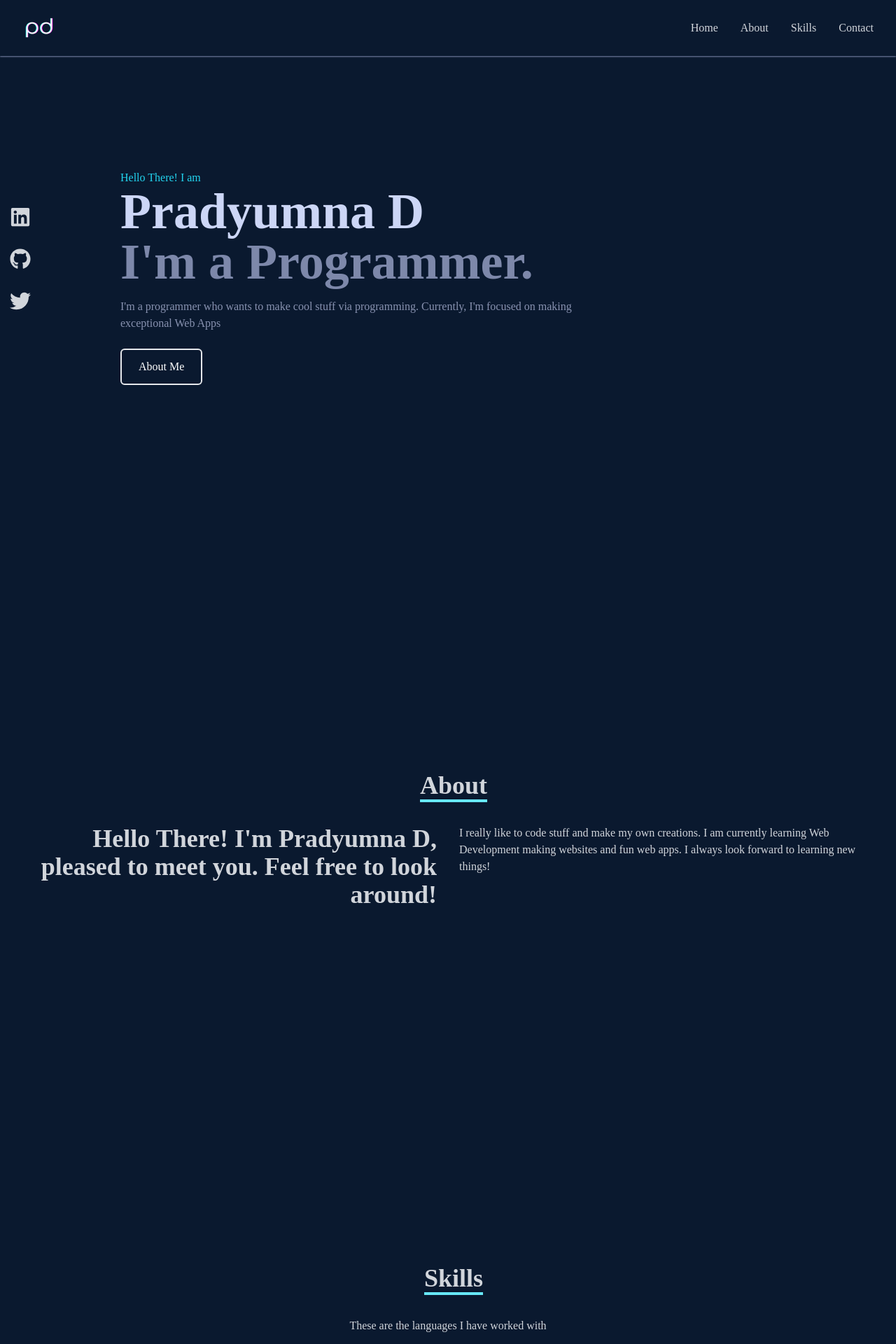
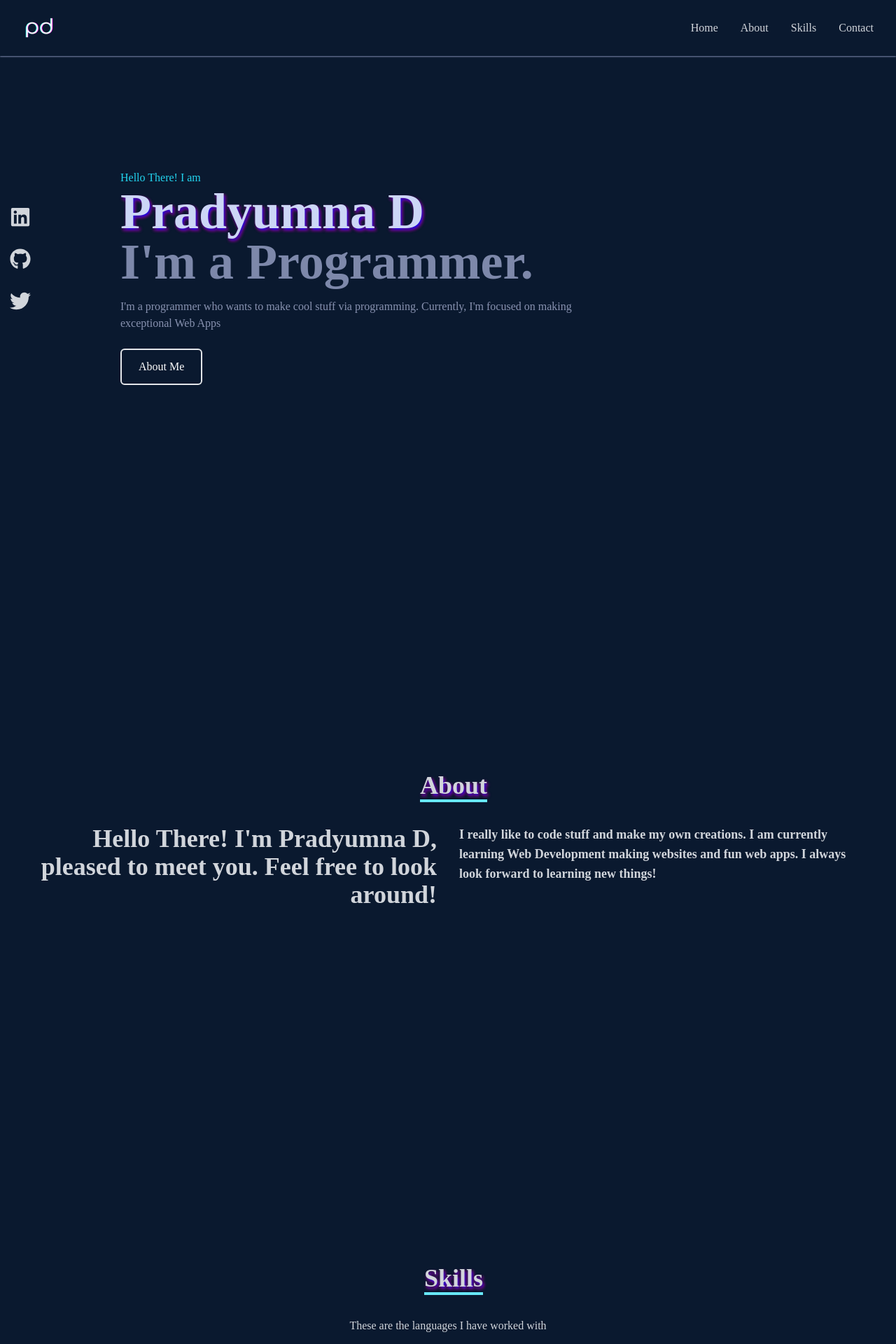
Before and after one commit to YARE0909/My-Website, a React (Create React App) app: page / in a window 1280 px wide. Shown: the top 1920 px of the page at 70% size. Built offline with nearby package versions, Linux system fonts and the light colour scheme.

Commit message:
Improved scrollbar and edited the contents

```diff
--- a/package.json
+++ b/package.json
@@ -7,10 +7,12 @@
     "@testing-library/react": "^13.3.0",
     "@testing-library/user-event": "^13.5.0",
     "react": "^18.2.0",
+    "react-custom-scrollbars": "^4.2.1",
     "react-dom": "^18.2.0",
     "react-icons": "^4.4.0",
     "react-scripts": "5.0.1",
     "react-scroll": "^1.8.7",
+    "react-scroll-motion": "^0.3.0",
     "web-vitals": "^2.1.4"
   },
   "scripts": {
@@ -40,6 +42,7 @@
   "devDependencies": {
     "autoprefixer": "^10.4.7",
     "postcss": "^8.4.14",
-    "tailwindcss": "^3.1.4"
+    "tailwindcss": "^3.1.4",
+    "tailwindcss-textshadow": "^2.1.3"
   }
 }
--- a/src/App.js
+++ b/src/App.js
@@ -4,9 +4,11 @@ import Footer from "./components/Footer";
 import Home from "./components/Home";
 import Navbar from "./components/Navbar";
 import Skills from "./components/Skills";
+import { Scrollbars } from 'react-custom-scrollbars';
 
 function App() {
   return (
+
     <div>
       <Navbar />
       <Home />
@@ -14,8 +16,9 @@ function App() {
       <Skills />
       <Contact />
       <Footer />
+    </div>
 
-    </div>
+
   );
 }
 
--- a/src/components/About.jsx
+++ b/src/components/About.jsx
@@ -6,7 +6,7 @@ const About = () => {
       <div className="flex flex-col justify-center items-center w-full h-full">
 
           <div className="sm:text-right flex items-center justify-center pb-8 pl-4">
-            <p className="text-4xl font-bold inline border-b-4 border-cyan-300">
+            <p className="text-4xl font-bold inline border-b-4 border-cyan-300 text-shadow-lg">
               About
             </p>
           </div>
@@ -19,7 +19,7 @@ const About = () => {
               look around!
             </p>
           </div>
-          <div>
+          <div className="font-semibold text-lg">
             <p>
               I really like to code stuff and make my own creations. I am
               currently learning Web Development making websites and fun web
--- a/src/components/Contact.jsx
+++ b/src/components/Contact.jsx
@@ -8,7 +8,7 @@ const Contact = () => {
     >
       <form method="POST" action="https://getform.io/f/eb7ad9cb-3d7f-4bc2-99d9-c2f6ad8b8747" className="flex flex-col max-w-[600px] w-full">
         <div className="sm:text-right flex items-center justify-center pb-8 pl-4">
-          <p className="text-4xl font-bold inline border-b-4 border-cyan-300">
+          <p className="text-4xl font-bold inline border-b-4 border-cyan-300 text-shadow-lg">
             Contact
           </p>
         </div>
--- a/src/components/Home.jsx
+++ b/src/components/Home.jsx
@@ -8,7 +8,7 @@ const Home = () => {
       {/*Container*/}
       <div className="max-w-[1000px] mx-auto px-8 flex flex-col justify-center h-full">
         <p className="text-cyan-400">Hello There! I am</p>
-        <h1 className="text-4xl sm:text-7xl font-bold text-[#ccd6f6]">
+        <h1 className="text-4xl sm:text-7xl font-bold text-[#ccd6f6] text-shadow-lg">
           Pradyumna D
         </h1>
         <h2 className="text-4xl sm:text-7xl font-bold text-[#7d88aa]">
@@ -19,11 +19,11 @@ const Home = () => {
           Currently, I'm focused on making exceptional Web Apps
         </p>
         <div>
-          <button className="text-white border-2 rounded-md px-6 py-3 my-2 flex items-center hover:bg-cyan-400 hover:border-cyan-300 transition duration-300 hover:scale-105">
-            <Link to="about" spy={true} smooth={true} duration={500}>
+          <Link to="about" spy={true} smooth={true} duration={500}>
+            <button className="text-white border-2 rounded-md px-6 py-3 my-2 flex items-center hover:bg-cyan-400 hover:border-cyan-300 transition duration-300 hover:scale-105 animate-pulse hover:animate-none">
               About Me
-            </Link>
-          </button>
+            </button>
+          </Link>
         </div>
       </div>
     </div>
--- a/src/components/Navbar.jsx
+++ b/src/components/Navbar.jsx
@@ -23,23 +23,23 @@ const Navbar = () => {
       {/*Menu*/}
 
       <ul className="hidden md:flex">
-        <li>
-          <Link to="home" spy={true} smooth={true} duration={500}>
+        <li className="hover:scale-110 duration-300">
+          <Link className="hover:text-cyan-300" to="home" spy={true} smooth={true} duration={500}>
             Home
           </Link>
         </li>
-        <li>
-          <Link to="about" spy={true} smooth={true} duration={500}>
+        <li className="hover:scale-110 duration-300">
+          <Link className="hover:text-cyan-300" to="about" spy={true} smooth={true} duration={500}>
             About
           </Link>
         </li>
-        <li>
-          <Link to="skills" spy={true} smooth={true} duration={500}>
+        <li className="hover:scale-110 duration-300">
+          <Link className="hover:text-cyan-300" to="skills" spy={true} smooth={true} duration={500}>
             Skills
           </Link>
         </li>
-        <li>
-          <Link to="contact" spy={true} smooth={true} duration={500}>
+        <li className="hover:scale-110 duration-300">
+          <Link className="hover:text-cyan-300" to="contact" spy={true} smooth={true} duration={500}>
             Contact
           </Link>
         </li>
@@ -63,7 +63,7 @@ const Navbar = () => {
           <img src={Logo} alt="Logo Image" style={{ width: "110px" }} />
         </div>
         <li className="text-4xl py-6 border-b-2 border-[#7d88aa]">
-          <Link
+          <Link className="hover:text-cyan-300"
             onClick={handleClick}
             to="home"
             spy={true}
@@ -74,7 +74,7 @@ const Navbar = () => {
           </Link>
         </li>
         <li className="text-4xl py-6 border-b-2 border-[#7d88aa]">
-          <Link
+          <Link className="hover:text-cyan-300"
             onClick={handleClick}
             to="about"
             spy={true}
@@ -85,7 +85,7 @@ const Navbar = () => {
           </Link>
         </li>
         <li className="text-4xl py-6 border-b-2 border-[#7d88aa]">
-          <Link
+          <Link className="hover:text-cyan-300"
             onClick={handleClick}
             to="skills"
             spy={true}
@@ -96,7 +96,7 @@ const Navbar = () => {
           </Link>
         </li>
         <li className="text-4xl py-6">
-          <Link
+          <Link className="hover:text-cyan-300"
             onClick={handleClick}
             to="contact"
             spy={true}
@@ -111,7 +111,7 @@ const Navbar = () => {
       {/*Social Icons*/}
       <div className="hidden md:flex lg:flex fixed flex-col top-[35%] left-0 font-semibold">
         <ul>
-          <li className="w-[160px] h-[60px] flex justify-between items-center ml-[-100px] hover:ml-[-10px] duration-300">
+          <li className="w-[160px] h-[60px] flex justify-between items-center ml-[-100px] hover:ml-[-10px] hover:bg-blue-600 rounded-xl duration-300">
             <a
               className="flex justify-between items-center w-full text-gray-300"
               href="https://www.linkedin.com/in/pradyumna-d-95a88123b/" target="_blank" rel="noreferrer"
@@ -119,7 +119,7 @@ const Navbar = () => {
               Linkedin <FaLinkedin size={30} />
             </a>
           </li>
-          <li className="w-[160px] h-[60px] flex justify-between items-center ml-[-100px] hover:ml-[-10px] duration-300">
+          <li className="w-[160px] h-[60px] flex justify-between items-center ml-[-100px] hover:ml-[-10px] hover:bg-[#171515] rounded-xl duration-300">
             <a
               className="flex justify-between items-center w-full text-gray-300"
               href="https://github.com/YARE0909" target="_blank" rel="noreferrer"
@@ -127,7 +127,7 @@ const Navbar = () => {
               GitHub <FaGithub size={30} />
             </a>
           </li>
-          <li className="w-[160px] h-[60px] flex justify-between items-center ml-[-100px] hover:ml-[-10px] duration-300">
+          <li className="w-[160px] h-[60px] flex justify-between items-center ml-[-100px] hover:ml-[-10px] hover:bg-[#1DA1F2] rounded-xl duration-300">
             <a
               className="flex justify-between items-center w-full text-gray-300"
               href="https://twitter.com/PradyumnaD7" target="_blank" rel="noreferrer"
--- a/src/components/Skills.jsx
+++ b/src/components/Skills.jsx
@@ -14,7 +14,7 @@ const Skills = () => {
       <div className="max-w-[1000px] mx-auto p-4 flex flex-col justify-center w-full h-full">
         <div>
           <div className="sm:text-right flex items-center justify-center pb-8 pl-4">
-            <p className="text-4xl font-bold inline border-b-4 border-cyan-300">
+            <p className="text-4xl font-bold inline border-b-4 border-cyan-300 text-shadow-lg">
               Skills
             </p>
           </div>
--- a/src/index.css
+++ b/src/index.css
@@ -2,7 +2,7 @@
 @tailwind components;
 @tailwind utilities;
 
-@import url('https://fonts.googleapis.com/css2?family=Nunito:wght@500;700&display=swap');
+@import url("https://fonts.googleapis.com/css2?family=Nunito:wght@500;700&display=swap");
 
 @layer base {
   body {
@@ -20,13 +20,32 @@
   background-size: cover;
   background-position: center;
   height: 250px;
-
 }
 
 .content-div-hover {
   background-image: linear-gradient(
     to right,
-    rgba(112, 157, 255, 0.8)
-    hsla(242, 74%, 61%,)
+    rgba(112, 157, 255, 0.8) hsla(242, 74%, 61%)
   );
 }
+
+::-webkit-scrollbar {
+  width: 5px;
+}
+
+::-webkit-scrollbar-track {
+  background: #0a192f;
+}
+
+::-webkit-scrollbar-thumb {
+  background-color: rgb(8, 13, 29);
+  border-radius: 100px;
+}
+
+::-webkit-scrollbar-thumb:hover {
+  background-color: black;
+}
+
+.text-shadow-lg {
+  text-shadow: 2px 3px 4px rgba(0, 4, 255, 0.959), 2px 3px 4px rgb(255, 0, 0)
+}
--- a/tailwind.config.js
+++ b/tailwind.config.js
@@ -5,5 +5,5 @@ module.exports = {
   theme: {
     extend: {},
   },
-  plugins: [],
+  plugins: [require('tailwindcss-textshadow')],
 }
```
Also changed, not shown: 1 other file (tests, documents, lock files or other folders).
